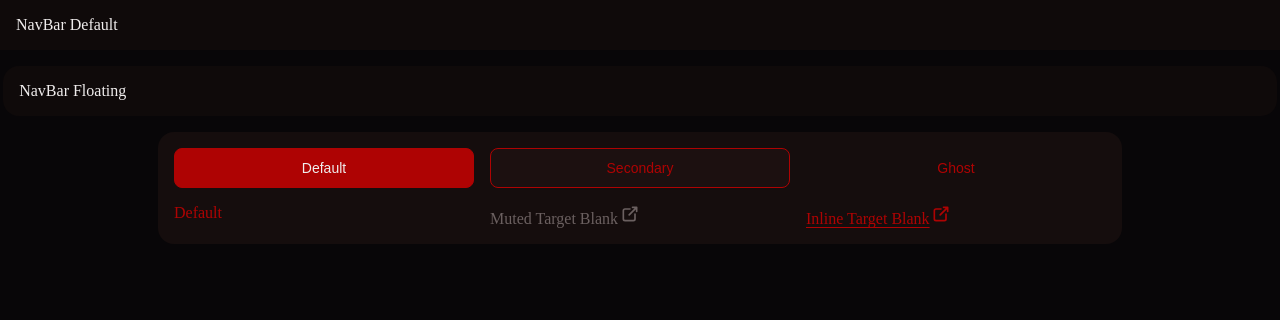
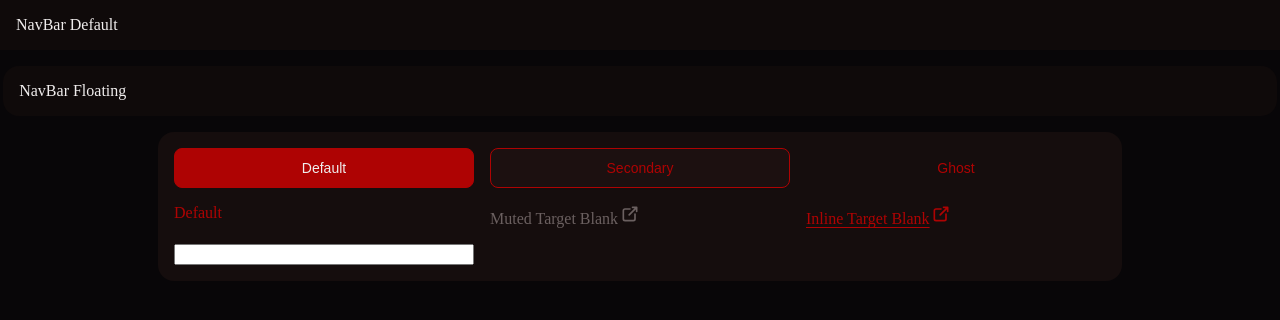
Before and after one commit to venoblin/ui, a React (Vite) app: page / in a window 1280 px wide. Shown: the top 320 px of the page. Built offline with nearby package versions, Linux system fonts and the light colour scheme.

Commit message:
added to demo

```diff
--- a/src/App.tsx
+++ b/src/App.tsx
@@ -1,5 +1,5 @@
 import './styles/App.css'
-import { Button, Link, NavBar, Panel } from '../lib/main'
+import { Button, Link, NavBar, Panel, TextInput } from '../lib/main'
 
 const App = () => {
   return (
@@ -19,6 +19,8 @@ const App = () => {
         <Link variant="inline" to="https://www.google.com" target="_blank">
           Inline Target Blank
         </Link>
+
+        <TextInput />
       </Panel>
     </>
   )
```
